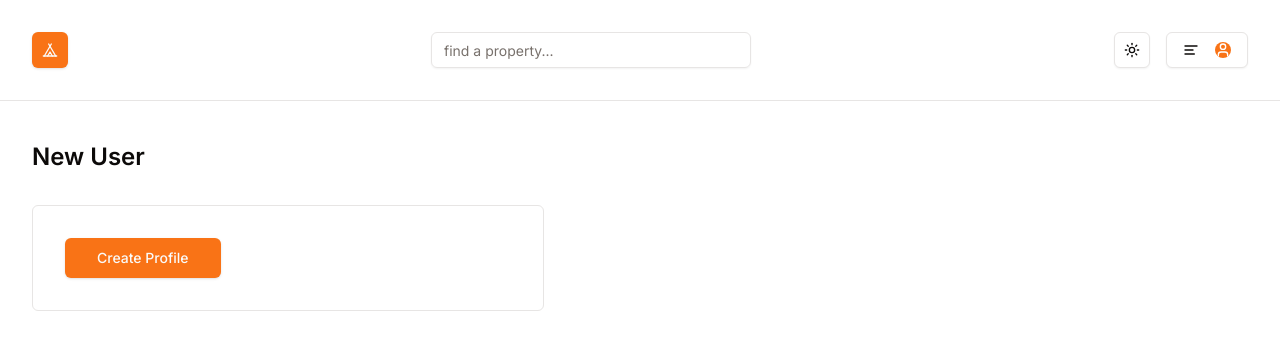
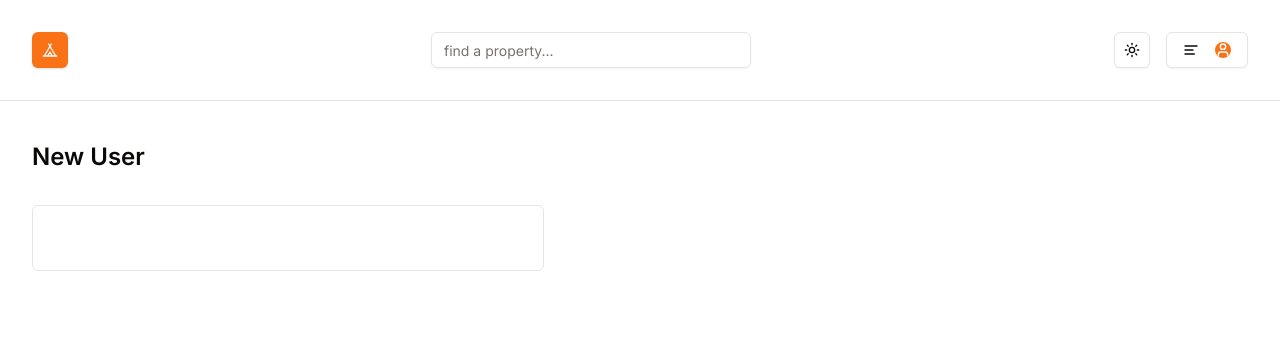
Before and after one commit to kevinkalenga/Nextjs_Appli_Smilga, a Next.js app: page /profile/create in a window 1280 px wide. Shown: the top 350 px of the page. Built offline with nearby package versions, Linux system fonts and the light colour scheme.

Commit message:
SubmitButton component

```diff
--- a/app/profile/create/page.tsx
+++ b/app/profile/create/page.tsx
@@ -1,6 +1,6 @@
 
 
-import { Button } from '@/components/ui/button';
+
 
 
 const CreateProfileAction = async (formData: FormData) => {
@@ -19,9 +19,7 @@ function CreateProfilePage() {
             <form action={CreateProfileAction}>
 
 
-                 <Button type='submit' size='lg'>
-                     Create Profile
-                 </Button>
+
 
             </form>
         </div>
--- /dev/null
+++ b/components/form/Button.tsx
@@ -0,0 +1,26 @@
+'use client'
+
+import { ReloadIcon } from '@radix-ui/react-icons';
+import { useFormStatus } from 'react-dom';
+import { Button } from '@/components/ui/button';
+
+type SubmitButtonProps = {
+  className?: string;
+  text?: string;
+};
+
+export function SubmitButton({className='', text='submit'}: SubmitButtonProps) {
+   const {pending} = useFormStatus()
+
+   return <Button type='submit' disabled={pending} className={`capitalize ${className}`} size='lg'>
+          {
+            pending ? (
+            <>
+                <ReloadIcon className='mr-2 h-4 w-4 animate-spin'>
+                   Please wait...
+                </ReloadIcon>
+            </>
+            ) : (text)
+           }
+   </Button>
+}
```
